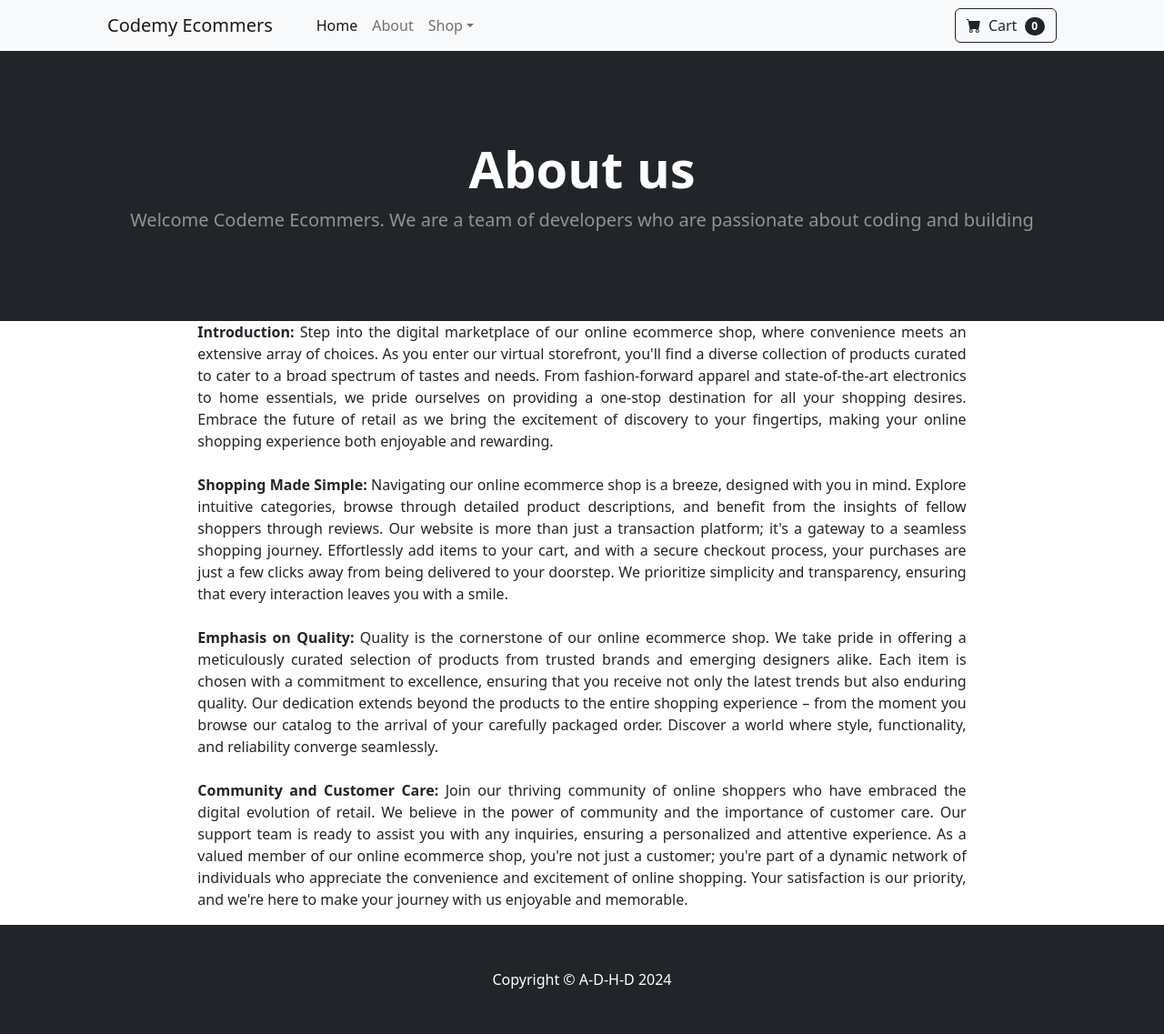
After one commit to A-D-H-D/django-eccommerce-django-wednesday-, a Django app: page /about/ in a window 1280 px wide. The commit adds this page. Shown: the whole page at 91% size. Run offline with Django 5.2, Linux system fonts and the light colour scheme; some libraries are stand-ins or nearby versions.

Commit message:
about us and home page

```diff
--- /dev/null
+++ b/store/templates/about.html
@@ -0,0 +1,65 @@
+{% extends 'base.html' %}
+{% block content %}
+
+<!-- Header-->
+<header class="bg-dark py-5">
+    <div class="container px-4 px-lg-5 my-5">
+        <div class="text-center text-white">
+            <h1 class="display-4 fw-bolder">About us</h1>
+        <p class="lead fw-normal text-white-50 mb-3">
+            Welcome Codeme Ecommers. We are a team of developers who are passionate about coding and building
+        </p>
+        </div>
+    </div>
+</header>
+
+
+<!-- ... (previous code) ... -->
+
+<div class="row justify-content-center">
+    <div class="col-8">
+        <p align='justify' >
+            <strong>Introduction:</strong>
+
+            Step into the digital marketplace of our online ecommerce shop, where convenience meets an extensive array of choices.
+            As you enter our virtual storefront, you'll find a diverse collection of products curated to cater to a broad spectrum
+            of tastes and needs. From fashion-forward apparel and state-of-the-art electronics to home essentials, we pride
+            ourselves on providing a one-stop destination for all your shopping desires. Embrace the future of retail as we bring
+            the excitement of discovery to your fingertips, making your online shopping experience both enjoyable and rewarding.
+            <br><br>
+
+            <strong>Shopping Made Simple:</strong>
+
+            Navigating our online ecommerce shop is a breeze, designed with you in mind. Explore intuitive categories, browse
+            through detailed product descriptions, and benefit from the insights of fellow shoppers through reviews. Our website is
+            more than just a transaction platform; it's a gateway to a seamless shopping journey. Effortlessly add items to your
+            cart, and with a secure checkout process, your purchases are just a few clicks away from being delivered to your
+            doorstep. We prioritize simplicity and transparency, ensuring that every interaction leaves you with a smile.
+            <br><br>
+
+            <strong>Emphasis on Quality:</strong>
+
+            Quality is the cornerstone of our online ecommerce shop. We take pride in offering a meticulously curated selection of
+            products from trusted brands and emerging designers alike. Each item is chosen with a commitment to excellence, ensuring
+            that you receive not only the latest trends but also enduring quality. Our dedication extends beyond the products to the
+            entire shopping experience – from the moment you browse our catalog to the arrival of your carefully packaged order.
+            Discover a world where style, functionality, and reliability converge seamlessly.
+            <br><br>
+
+            <strong>Community and Customer Care:</strong>
+
+            Join our thriving community of online shoppers who have embraced the digital evolution of retail. We believe in the
+            power of community and the importance of customer care. Our support team is ready to assist you with any inquiries,
+            ensuring a personalized and attentive experience. As a valued member of our online ecommerce shop, you're not just a
+            customer; you're part of a dynamic network of individuals who appreciate the convenience and excitement of online
+            shopping. Your satisfaction is our priority, and we're here to make your journey with us enjoyable and memorable.
+
+        </p>
+    </div>
+</div>
+
+
+<!-- ... (remaining code) ... -->
+
+
+{% endblock %}
--- /dev/null
+++ b/store/templates/base.html
@@ -0,0 +1,38 @@
+{% load static %}
+<!DOCTYPE html>
+<html lang="en">
+
+<head>
+    <meta charset="utf-8" />
+    <meta name="viewport" content="width=device-width, initial-scale=1, shrink-to-fit=no" />
+    <meta name="description" content="" />
+    <meta name="author" content="" />
+    <title>Django Ecom</title>
+    <!-- Favicon-->
+    <link rel="icon" type="image/x-icon" href="{% static 'assets/favicon.ico' %}" />
+    <!-- Bootstrap icons-->
+    <link href="https://cdn.jsdelivr.net/npm/bootstrap-icons@1.5.0/font/bootstrap-icons.css" rel="stylesheet" />
+    <!-- Core theme CSS (includes Bootstrap)-->
+    <link href="{% static 'css/styles.css' %}" rel="stylesheet" />
+</head>
+
+<body>
+    <!-- Navigation-->
+    {%include 'navbar.html' %}
+
+    {% block content %}
+
+    {% endblock%}
+    <!-- Footer-->
+    <footer class="py-5 bg-dark">
+        <div class="container">
+            <p class="m-0 text-center text-white">Copyright &copy; A-D-H-D 2024</p>
+        </div>
+    </footer>
+    <!-- Bootstrap core JS-->
+    <script src="https://cdn.jsdelivr.net/npm/bootstrap@5.2.3/dist/js/bootstrap.bundle.min.js"></script>
+    <!-- Core theme JS-->
+    <script src="{% static 'js/scripts.js'%}"></script>
+</body>
+
+</html>
--- /dev/null
+++ b/store/templates/navbar.html
@@ -0,0 +1,33 @@
+<nav class="navbar navbar-expand-lg navbar-light bg-light">
+    <div class="container px-4 px-lg-5">
+        <a class="navbar-brand" href="{% url 'home'%}">Codemy Ecommers</a>
+        <button class="navbar-toggler" type="button" data-bs-toggle="collapse" data-bs-target="#navbarSupportedContent"
+            aria-controls="navbarSupportedContent" aria-expanded="false" aria-label="Toggle navigation"><span
+                class="navbar-toggler-icon"></span></button>
+        <div class="collapse navbar-collapse" id="navbarSupportedContent">
+            <ul class="navbar-nav me-auto mb-2 mb-lg-0 ms-lg-4">
+                <li class="nav-item"><a class="nav-link active" aria-current="page" href="{% url 'home' %}">Home</a></li>
+                <li class="nav-item"><a class="nav-link" href="{% url 'about'%}">About</a></li>
+                <li class="nav-item dropdown">
+                    <a class="nav-link dropdown-toggle" id="navbarDropdown" href="#" role="button"
+                        data-bs-toggle="dropdown" aria-expanded="false">Shop</a>
+                    <ul class="dropdown-menu" aria-labelledby="navbarDropdown">
+                        <li><a class="dropdown-item" href="#!">All Products</a></li>
+                        <li>
+                            <hr class="dropdown-divider" />
+                        </li>
+                        <li><a class="dropdown-item" href="#!">Popular Items</a></li>
+                        <li><a class="dropdown-item" href="#!">New Arrivals</a></li>
+                    </ul>
+                </li>
+            </ul>
+            <form class="d-flex">
+                <button class="btn btn-outline-dark" type="submit">
+                    <i class="bi-cart-fill me-1"></i>
+                    Cart
+                    <span class="badge bg-dark text-white ms-1 rounded-pill">0</span>
+                </button>
+            </form>
+        </div>
+    </div>
+</nav>
--- a/store/urls.py
+++ b/store/urls.py
@@ -2,4 +2,6 @@ from django.urls import path
 from . import views
 urlpatterns = [
     path('', views.home, name = 'home'),
+    path('about/', views.about, name = 'about'),
+
 ]
--- a/store/views.py
+++ b/store/views.py
@@ -7,3 +7,6 @@ def home(request):
     return render(request, 'home.html', {
         'products':products
     })
+
+def about(request):
+    return render(request, 'about.html', {})
```
Also changed, not shown: store/templates/home.html (+5 -56 lines).
